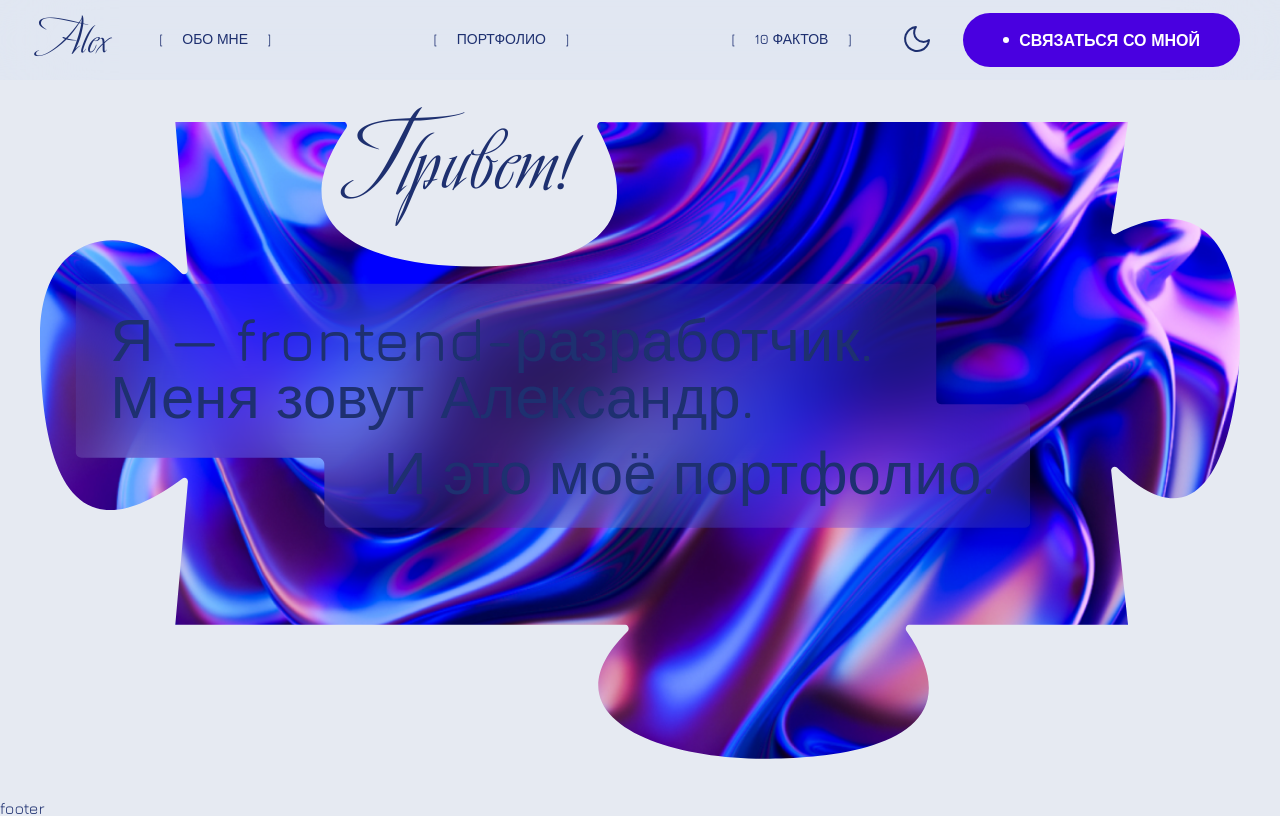
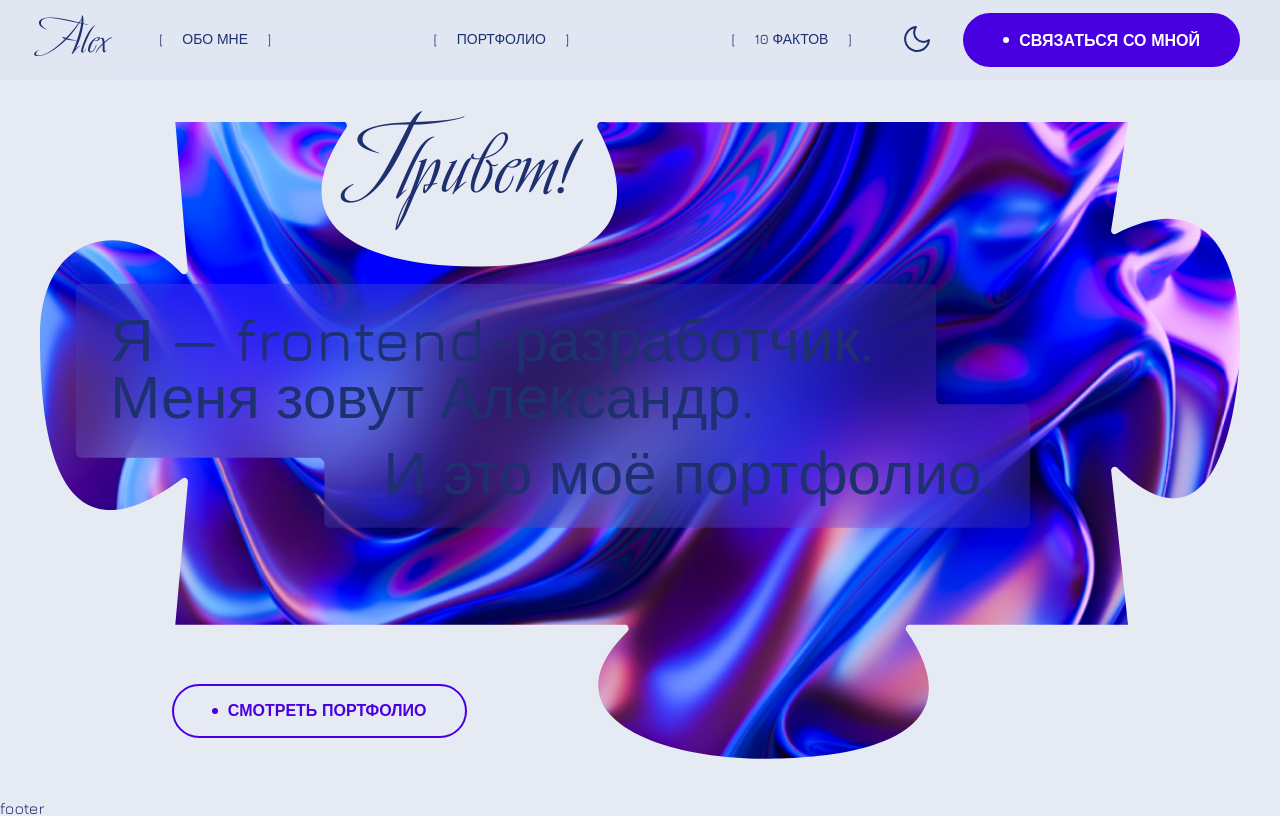
Before and after one commit to Alex-Nicalace/webcraft, a React (Vite) app: page / in a window 1280 px wide. Built offline with nearby package versions, Linux system fonts and the light colour scheme.

Commit message:
Greeting: add Button

```diff
--- a/src/components/Greeting/Greeting.scss
+++ b/src/components/Greeting/Greeting.scss
@@ -1,11 +1,25 @@
 @use 'sass:math';
 
+$aspect-ratio: '16/7.3';
+$aspect-ratio-1280: '16/8.8';
+$aspect-ratio-768: '16/9';
+
+@mixin conditionPortrait {
+  @media (orientation: portrait) or (min-aspect-ratio: $aspect-ratio),
+    (max-width: em($pc)) and (min-aspect-ratio: $aspect-ratio-1280),
+    (max-width: em($mobile)) {
+    @content;
+  }
+}
+
 .greeting {
+  position: relative;
   min-height: 100vh;
   padding-top: rem(100.4);
   display: flex;
   flex-direction: column;
   justify-content: center;
+  gap: rem(20);
 
   @include mdQuery(0, $pc) {
     padding-top: rem(80.39);
@@ -15,13 +29,7 @@
     padding-top: rem(69.8);
   }
 
-  $aspect-ratio: '16/7.3';
-  $aspect-ratio-1280: '16/8.8';
-  $aspect-ratio-768: '16/9';
-
-  @media (orientation: portrait) or (min-aspect-ratio: $aspect-ratio),
-    (max-width: em($pc)) and (min-aspect-ratio: $aspect-ratio-1280),
-    (max-width: em($mobile)) and (min-aspect-ratio: $aspect-ratio-768) {
+  @include conditionPortrait {
     min-height: auto;
     padding-top: rem(100.4 + 70);
 
@@ -38,9 +46,7 @@
     position: relative;
     flex: 0 0 vh(860, 1080);
 
-    @media (orientation: portrait) or (min-aspect-ratio: $aspect-ratio),
-      (max-width: em($pc)) and (min-aspect-ratio: $aspect-ratio-1280),
-      (max-width: em($mobile)) and (min-aspect-ratio: $aspect-ratio-768) {
+    @include conditionPortrait {
       flex: 1 0 auto;
       aspect-ratio: 1800 / 861;
 
@@ -121,9 +127,7 @@
         align-self: flex-end;
       }
     }
-    @media (orientation: portrait) or (min-aspect-ratio: $aspect-ratio),
-      (max-width: em($pc)) and (min-aspect-ratio: $aspect-ratio-1280),
-      (max-width: em($mobile)) and (min-aspect-ratio: $aspect-ratio-768) {
+    @include conditionPortrait {
       padding: percent(10, 728) percent(20, 728);
 
       @include mobileSmall {
@@ -135,6 +139,17 @@
   &__text {
     position: absolute;
     left: percent(455, 1800);
-    top: percent(-35, 753);
+    top: percent(-35, 860);
+  }
+  // .greeting__button
+  &__button {
+    position: absolute;
+    right: percent(1144, 1800);
+    top: percent(735, 860);
+
+    @include conditionPortrait {
+      position: static;
+      align-self: center;
+    }
   }
 }
--- a/src/components/Greeting/Greeting.tsx
+++ b/src/components/Greeting/Greeting.tsx
@@ -3,6 +3,7 @@ import Container from '../Container';
 import { TGreetingProps } from './Greeting.types';
 import PuzzleSvg from '../../assets/img/puzzles/puzzle-main-screen.svg?react';
 import HeadingSvg from '../../assets/img/puzzles/puzzle-main-screen-text-bg.svg?react';
+import Button from '../ui/Button';
 
 function Greeting({ className }: TGreetingProps): JSX.Element {
   return (
@@ -22,6 +23,13 @@ function Greeting({ className }: TGreetingProps): JSX.Element {
           <HeadingSvg className="greeting__mask" />
         </div>
       </div>
+      <Button
+        href="#portfolio"
+        className="greeting__button"
+        variant="button-secondary"
+      >
+        Смотреть портфолио
+      </Button>
     </Container>
   );
 }
```
